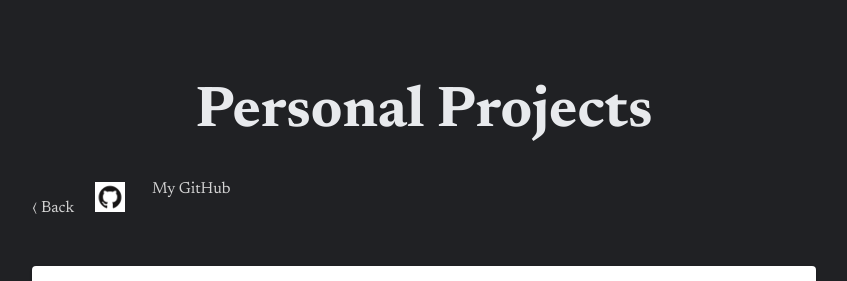
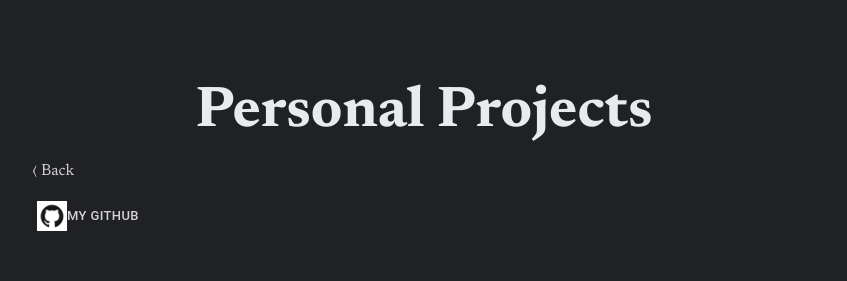
Before and after one commit to Sammantha/samTheDev, a Next.js app: page /projects in a window 1280 px wide. Shown: the top 281 px of the page, without its empty margins (216-1063 px from the left). Built offline with nearby package versions, Linux system fonts and the light colour scheme.

Commit message:
feat: Standardize Fonts & Dark Styling
Putting GitHub button back & changing vercel logo color to white.

```diff
--- a/app/projects/page.tsx
+++ b/app/projects/page.tsx
@@ -11,17 +11,17 @@ export default function Page() {
         <div>
             <h1 className={styles.title}>Personal Projects</h1>
             <Link href='/' >&#9001; Back </Link>
-            <Link className={styles.noDecor} href="https://github.com/Sammantha" target="_blank" >
-                <Button className={styles.gitHubButton} size="small" >
+            <Button className={styles.gitHubButton} size="small" >
+                <Link className={styles.noDecor} href="https://github.com/Sammantha" target="_blank" >
                     <Image
                         alt="github logo"
                         src="/images/github.png"
                         width={30}
                         height={30}
                     />
-                </Button>
-                My GitHub
-            </Link>
+                     My GitHub
+                </Link>
+            </Button>
 
             {
                 data.projects.map((project) => {
```
Also changed, not shown: public/vercel.svg.
